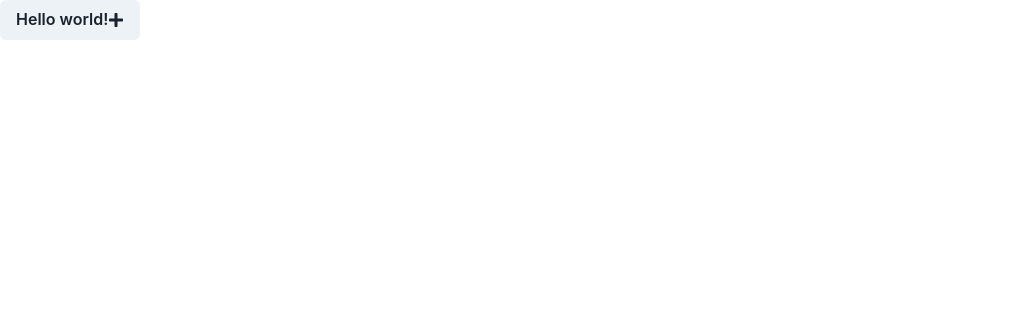
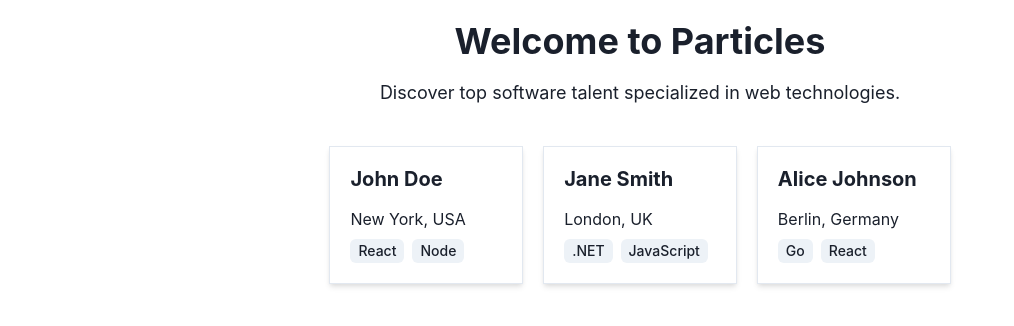
Before and after one commit to GPT-Engineer-App-Dev/dev-search, a React (Vite) app: page / in a window 1280 px wide. Shown: the top 326 px of the page, without its empty margins (0-1014 px from the left). Built offline with nearby package versions, Linux system fonts and the light colour scheme.

Commit message:
Initial implementation of the Particles marketplace homepage with developer listings.

```diff
--- a/src/pages/Index.jsx
+++ b/src/pages/Index.jsx
@@ -1,15 +1,35 @@
-// Complete the Index page component here
-// Use chakra-ui
-import { Button } from "@chakra-ui/react"; // example
-import { FaPlus } from "react-icons/fa"; // example - use react-icons/fa for icons
+import { Box, Flex, Text, Heading, Tag, VStack, SimpleGrid } from '@chakra-ui/react';
+
+const developers = [
+  { id: 1, name: 'John Doe', location: 'New York, USA', technologies: ['React', 'Node'] },
+  { id: 2, name: 'Jane Smith', location: 'London, UK', technologies: ['.NET', 'JavaScript'] },
+  { id: 3, name: 'Alice Johnson', location: 'Berlin, Germany', technologies: ['Go', 'React'] }
+];
 
 const Index = () => {
-  // TODO: Create the website here!
   return (
-    <Button>
-      Hello world! <FaPlus />
-    </Button>
-  ); // example
+    <Box p={5}>
+      <Flex direction="column" align="center" mb={10}>
+        <Heading mb={4}>Welcome to Particles</Heading>
+        <Text fontSize="lg">Discover top software talent specialized in web technologies.</Text>
+      </Flex>
+      <VStack spacing={8}>
+        <SimpleGrid columns={{ base: 1, md: 2, lg: 3 }} spacing={5}>
+          {developers.map(dev => (
+            <Box key={dev.id} p={5} shadow="md" borderWidth="1px">
+              <Heading fontSize="xl">{dev.name}</Heading>
+              <Text mt={4}>{dev.location}</Text>
+              <Flex mt={2}>
+                {dev.technologies.map(tech => (
+                  <Tag key={tech} mr={2}>{tech}</Tag>
+                ))}
+              </Flex>
+            </Box>
+          ))}
+        </SimpleGrid>
+      </VStack>
+    </Box>
+  );
 };
 
 export default Index;
```
